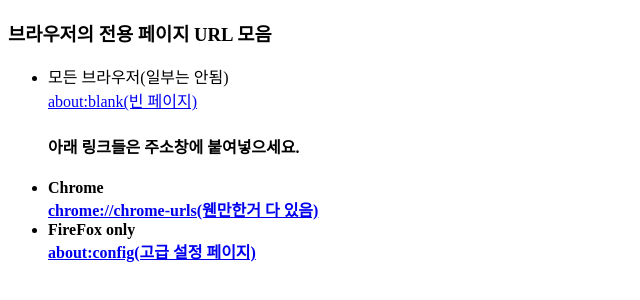
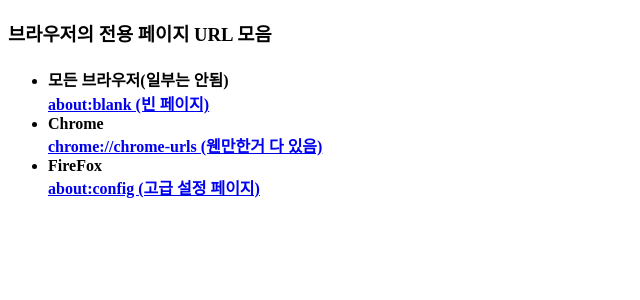
Before and after one commit to happydm09/Browser-s_Dedicated_page_URL, a plain HTML site: page index.html in a window 1280 px wide. Shown: the whole page, without its empty margins (0-640 px from the left). Drawn offline with Linux system fonts and the light colour scheme.

Commit message:
Update index.html

```diff
--- a/index.html
+++ b/index.html
@@ -5,14 +5,13 @@
 </head>
 <body>
   <h3>브라우저의 전용 페이지 URL 모음</h3>
-     <ul>
+     <ul><h4>
      <li>모든 브라우저(일부는 안됨)</li>
-     <a href="about:blank">about:blank(빈 페이지)</a>
-     <h4>아래 링크들은 주소창에 붙여넣으세요.<h4>
+     <a href="about:blank">about:blank (빈 페이지)</a>
      <li>Chrome</li>
-     <a href='chrome://chrome-urls/'>chrome://chrome-urls(웬만한거 다 있음)</a>
-     <li>FireFox only</li>
-     <a href="about:config">about:config(고급 설정 페이지)</a>
-     </ul>
+     <a href='chrome://chrome-urls/'>chrome://chrome-urls (웬만한거 다 있음)</a>
+     <li>FireFox</li>
+     <a href="about:config">about:config (고급 설정 페이지)</a>
+      </ul></h4>
 </body>
 </html>
```
